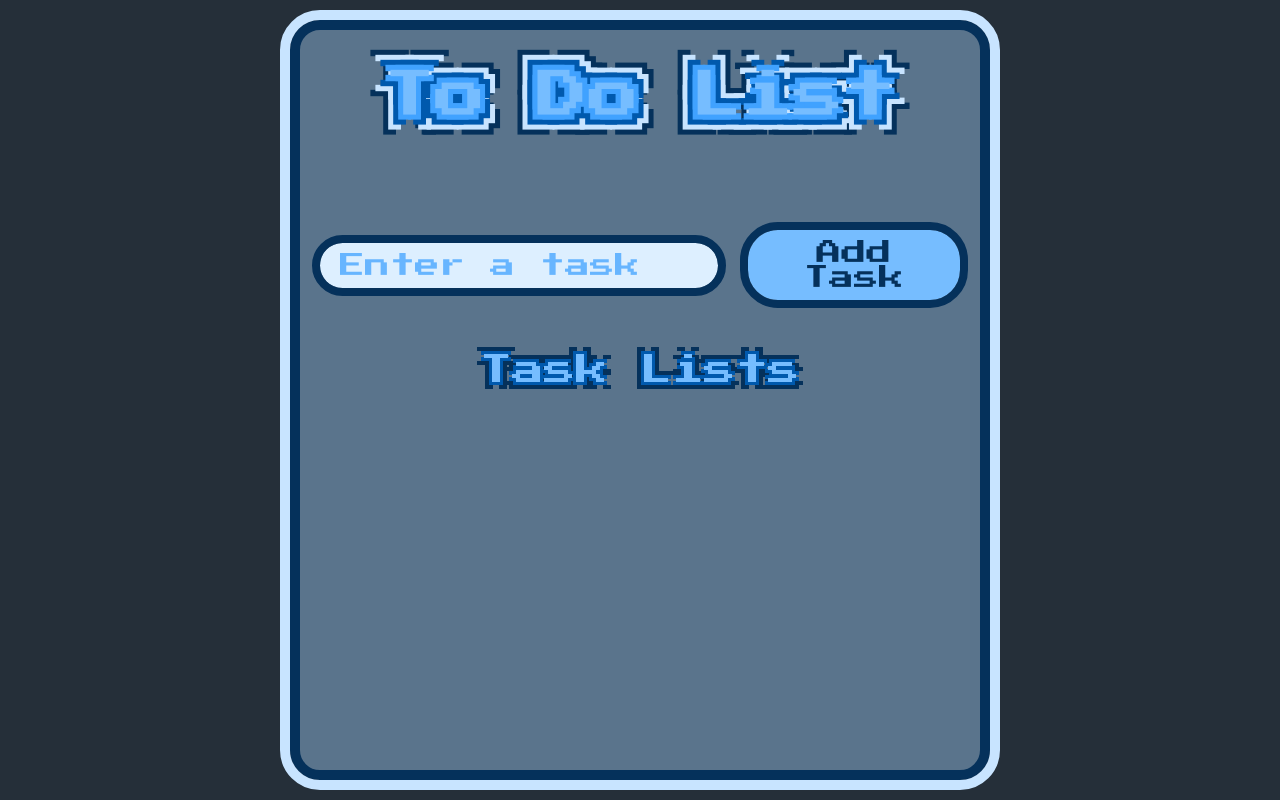
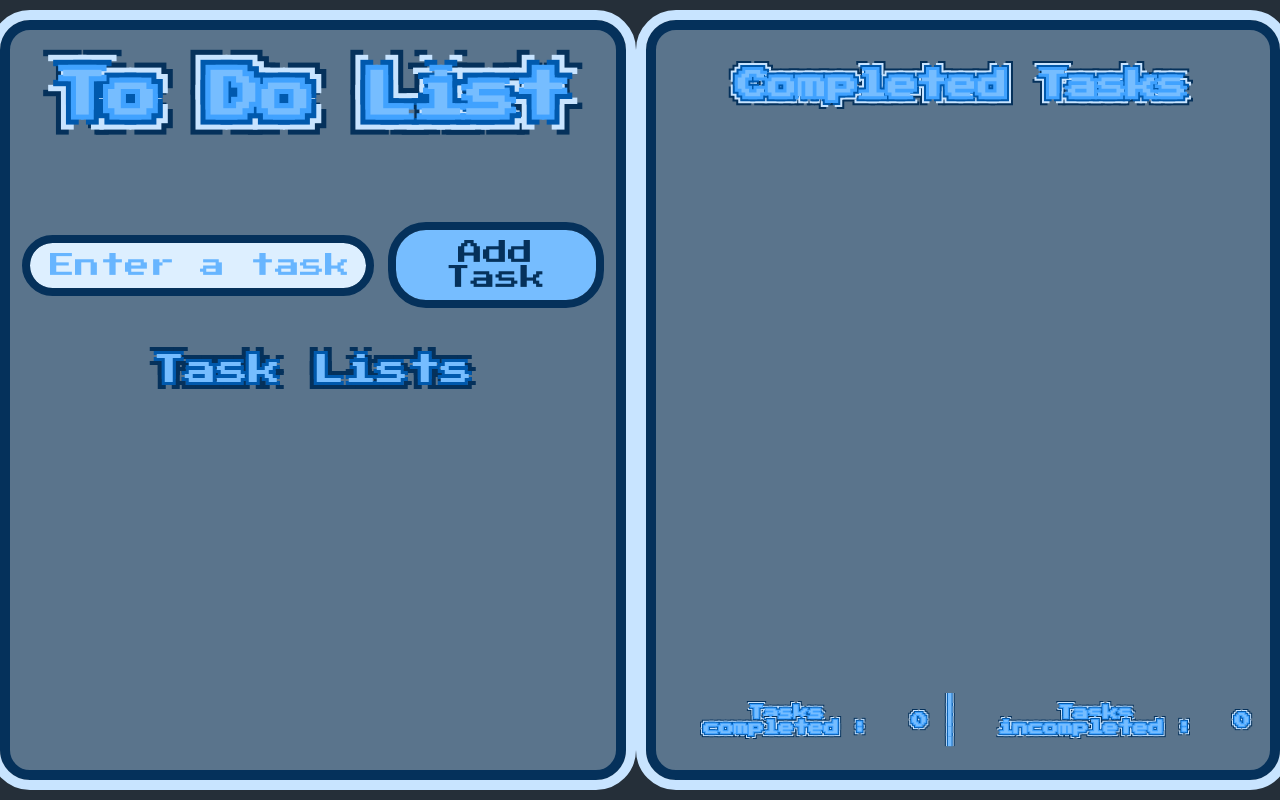
Before and after one commit to LOLilolilolpop/ToDoList, a website: page main.html in a window 1280 px wide. Drawn offline with Linux system fonts and the light colour scheme; no server answers.

Commit message:
Added new body for showing completed and incompleted tasks

```diff
--- a/main.html
+++ b/main.html
@@ -23,6 +23,19 @@
       <div class="grid-item" id="item3">Task Lists</div>
       <div class="grid-item" id="item4"></div>
     </div>
+    <div class="completed-section">
+      <div class="completed-header" onclick="toggleCompleted()">
+        Completed Tasks
+      </div>
+      <div class="completed-body"></div>
+      <div class="tasks-completion">
+        <div class="chil-flex" id="completed-text">Tasks completed :</div>
+        <div class="chil-flex" id="completed-number">0</div>
+        <div class="chil-flex" id="line-separate">|</div>
+        <div class="chil-flex" id="incompleted-text">Tasks incompleted :</div>
+        <div class="chil-flex" id="incompleted-number">0</div>
+      </div>
+    </div>
     <script src="script.js"></script>
   </body>
 </html>
--- a/script.js
+++ b/script.js
@@ -32,13 +32,13 @@ function displayTasks(tasks) {
 
     // Edit Button
     const editButton = document.createElement("button");
-    editButton.textContent = "✎";
+    editButton.textContent = "✏️";
     editButton.classList.add("edit-btn");
     editButton.onclick = () => editTask(index);
 
     // Delete Button
     const deleteButton = document.createElement("button");
-    deleteButton.textContent = "🗑️";
+    deleteButton.textContent = "❌";
     deleteButton.classList.add("delete-btn");
     deleteButton.onclick = () => deleteTask(index);
 
--- a/styles.css
+++ b/styles.css
@@ -5,6 +5,7 @@ body {
   justify-content: center;
   align-items: center;
   height: 100vh;
+  gap: 20px;
 }
 
 .grid {
@@ -177,3 +178,83 @@ body {
 .edit-btn:active {
   background-color: #2e99ff; /* Active background color when clicked */
 }
+
+.completed-section {
+  border-radius: 30px;
+  border: 10px solid #05315b;
+  outline: 10px solid #c8e4ff;
+  width: 650px;
+  height: 700px;
+  background-color: #5a748c;
+  display: grid;
+  grid-template-rows: 70px auto 60px; /* 2 rows */
+  gap: 10px; /* Space between grid items */
+  padding: 20px;
+  font-family: "Press Start 2P";
+}
+
+.completed-header {
+  padding: 20px;
+  color: #76bdff;
+  font-size: 30px;
+  text-align: center;
+  align-items: center;
+  justify-content: center;
+  text-shadow: 3px 3px 0 #40a2ff, -3px -3px 0 #40a2ff, 3px -3px 0 #40a2ff,
+    -3px 3px 0 #40a2ff, 5px 5px 0 #0059ad, -5px -5px 0 #0059ad,
+    5px -5px 0 #0059ad, -5px 5px 0 #0059ad, 7px 7px 0 #c8e4ff,
+    -7px -7px 0 #c8e4ff, 7px -7px 0 #c8e4ff, -7px 7px 0 #c8e4ff,
+    9px 9px 0 #05315b, -9px -9px 0 #05315b, 9px -9px 0 #05315b,
+    -9px 9px 0 #05315b;
+}
+
+// .....................................
+.completed-body {
+}
+
+.tasks-completion {
+  display: flex;
+  color: #76bdff;
+  text-align: center;
+  align-items: center;
+  justify-content: center;
+  gap: 15px;
+}
+
+#completed-text,
+#incompleted-text {
+  font-size: 15px;
+  text-shadow: 1px 1px 0 #40a2ff, -1px -1px 0 #40a2ff, 1px -1px 0 #40a2ff,
+    -1px 1px 0 #40a2ff, 2px 2px 0 #0059ad, -2px -2px 0 #0059ad,
+    2px -2px 0 #0059ad, -2px 2px 0 #0059ad, 3px 3px 0 #c8e4ff,
+    -3px -3px 0 #c8e4ff, 3px -3px 0 #c8e4ff, -3px 3px 0 #c8e4ff,
+    4px 4px 0 #05315b, -4px -4px 0 #05315b, 4px -4px 0 #05315b,
+    -4px 4px 0 #05315b;
+}
+
+#completed-number,
+#incompleted-number {
+  width: auto;
+  font-size: 15px;
+  text-shadow: 1px 1px 0 #40a2ff, -1px -1px 0 #40a2ff, 1px -1px 0 #40a2ff,
+    -1px 1px 0 #40a2ff, 2px 2px 0 #0059ad, -2px -2px 0 #0059ad,
+    2px -2px 0 #0059ad, -2px 2px 0 #0059ad, 3px 3px 0 #c8e4ff,
+    -3px -3px 0 #c8e4ff, 3px -3px 0 #c8e4ff, -3px 3px 0 #c8e4ff,
+    4px 4px 0 #05315b, -4px -4px 0 #05315b, 4px -4px 0 #05315b,
+    -4px 4px 0 #05315b;
+}
+
+#line-separate {
+  font-size: 15px;
+  text-shadow: -1px 0 0 #0059ad, 1px 0 0 #0059ad, 0 -10px 0 #76bdff,
+    -1px -10px 0 #0059ad, 1px -10px 0 #0059ad, 0 -20px 0 #76bdff,
+    -1px -20px 0 #0059ad, 1px -20px 0 #0059ad, 0 10px 0 #76bdff,
+    -1px 10px 0 #0059ad, 1px 10px 0 #0059ad, 0 20px 0 #76bdff,
+    -1px 20px 0 #0059ad, 1px 20px 0 #0059ad, -2px 0 0 #c8e4ff, 2px 0 0 #c8e4ff,
+    -2px -10px 0 #c8e4ff, 2px -10px 0 #c8e4ff, -2px -20px 0 #c8e4ff,
+    2px -20px 0 #c8e4ff, -2px 10px 0 #c8e4ff, 2px 10px 0 #c8e4ff,
+    -2px 20px 0 #c8e4ff, 2px 20px 0 #c8e4ff, -3px 0 0 #05315b, 3px 0 0 #05315b,
+    -3px -10px 0 #05315b, 3px -10px 0 #05315b, -3px -20px 0 #05315b,
+    3px -20px 0 #05315b, -3px 10px 0 #05315b, 3px 10px 0 #05315b,
+    -3px 20px 0 #05315b, 3px 20px 0 #05315b;
+}
--- a/task.txt
+++ /dev/null
@@ -1,4 +0,0 @@
-Feed
-asdasdasdasdasdas
-asddddddddsdsadsassssssssssssssdsds
-daiwdjnioawfnalfbialbdlwabdiowabndiowaniodnawio23278139107820
```
Also changed, not shown: package.json (added, +18 -0 lines), completed.txt (added), 1 other file.
